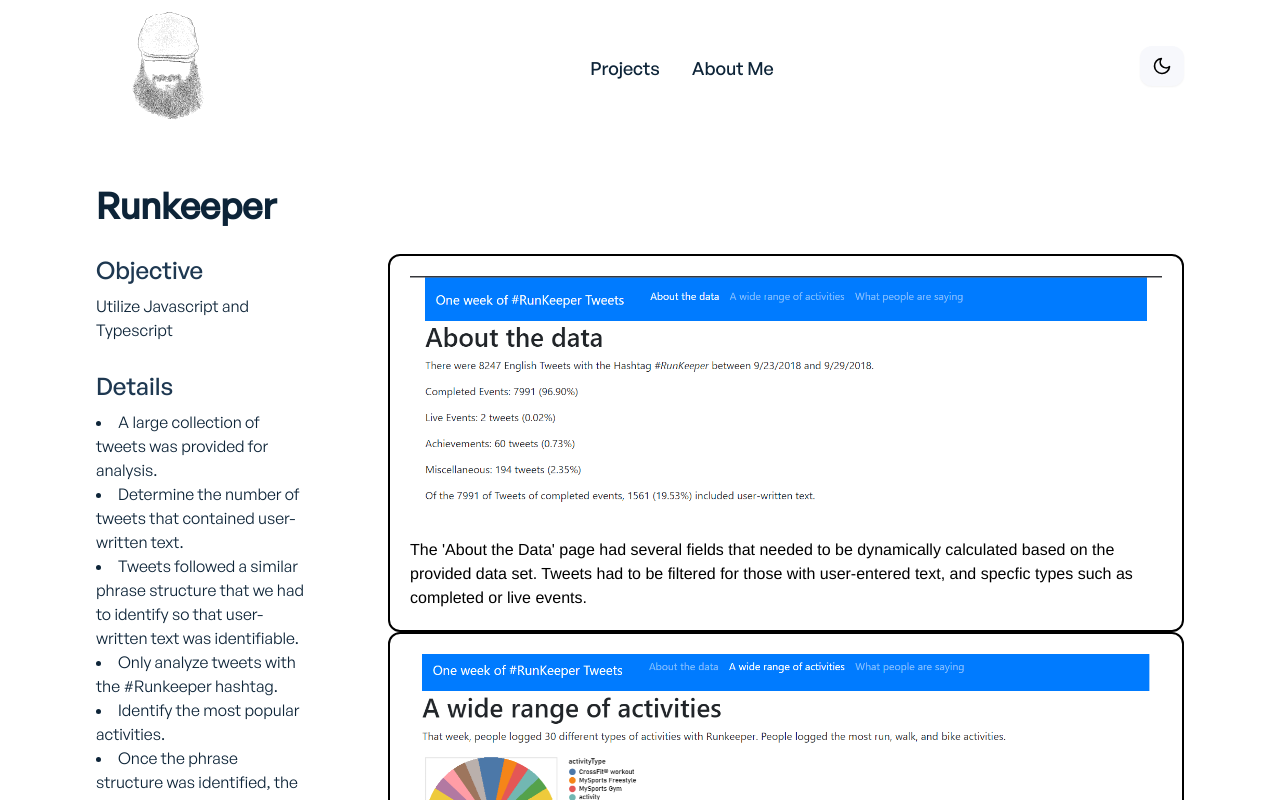
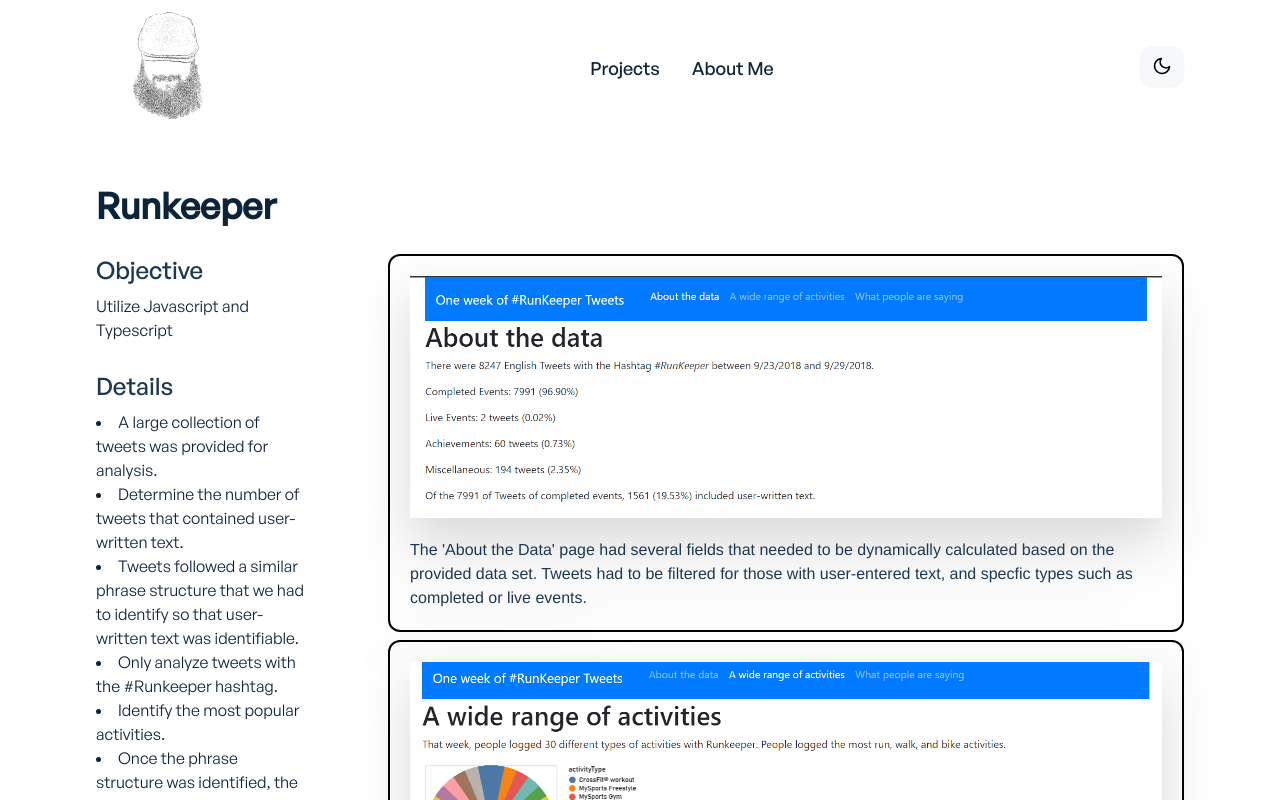
Before and after one commit to briancantwell/cantwell-portfolio, a Vue app: page /projects/runkeeper in a window 1280 px wide. Shown: the top 800 px of the page. Built offline with nearby package versions, Linux system fonts and the light colour scheme; what vue-backtotop would draw is missing.

Commit message:
fixed text color for light/dark theme

```diff
--- a/src/components/projects/ProjectGallery.vue
+++ b/src/components/projects/ProjectGallery.vue
@@ -2,7 +2,7 @@
 export default {
 	props: ['projectData'],
 	created() {
-		console.log(this.projectData.length);
+		// console.log(this.projectData.length);
 	},
 	// data() {
 	// 	return {
@@ -43,7 +43,7 @@
 		</div>
 	</div> -->
 
-	<div class="grid grid-cols-1 sm:gap-10 text-left">
+	<div class="grid grid-cols-1 gap-y-5 text-left text-ternary-dark dark:text-ternary-light">
 		<!-- creates 2 columns for images to reduce page length -->
 		<div v-if="projectData.images.length > 6">
 			<div class="grid overflow-hidden grid-lines grid-cols-1 md:grid-cols-2 auto-rows-auto gap-2.5">
@@ -52,12 +52,12 @@
 						{{ projectData.text }}
 					</p>
 				</div>
-				<div class="mb-10 sm:mb-0 border-2 border-black rounded-xl" v-for="item in projectData.images"
+				<div class="md:mb-0 border-2 border-black rounded-xl" v-for="item in projectData.images"
 					:key="item">
 
-					<img :src="item.imgurl" class="rounded-xl cursor-pointer shadow-lg sm:shadow-none pt-5 px-5"
+					<img :src="item.imgurl" class="rounded-xl cursor-pointer shadow-lg sm:shadow-none "
 						alt="" />
-					<p class="text-left p-5">
+					<p v-if="item.description" class="text-left p-5">
 						{{ item.description }}
 					</p>
 				</div>
@@ -65,7 +65,7 @@
 		</div>
 		<!-- uses below div if 5 or fewer than images -->
 		<div v-else>
-			<div class="mb-10 sm:mb-0 border-2 border-black rounded-xl" v-for="item in projectData.images" :key="item.imgurl">
+			<div class="mb-2 border-2 border-black rounded-xl drop-shadow-2xl" v-for="item in projectData.images" :key="item.imgurl">
 				<div>
 					<img :src="item.imgurl" class=" rounded-xl cursor-pointer shadow-lg sm:shadow-none pt-5 px-5"
 						alt="" />
```
